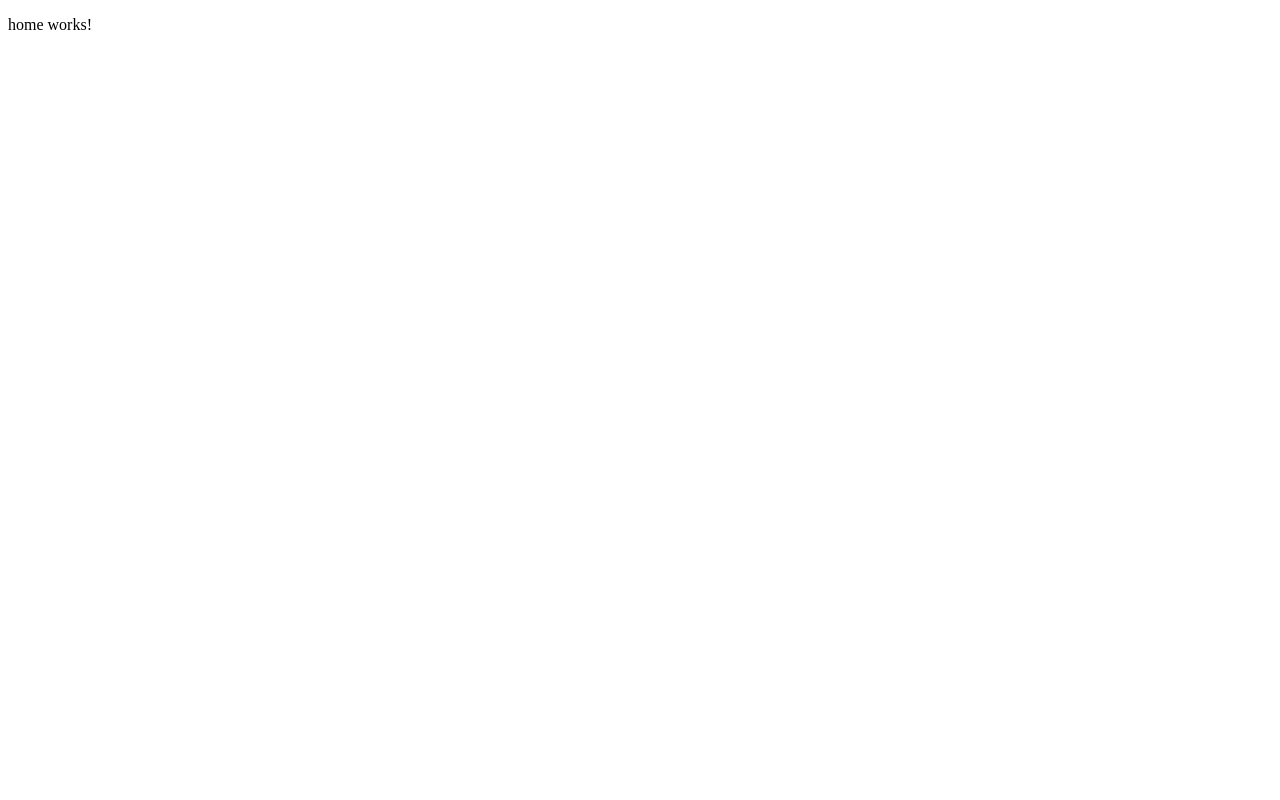
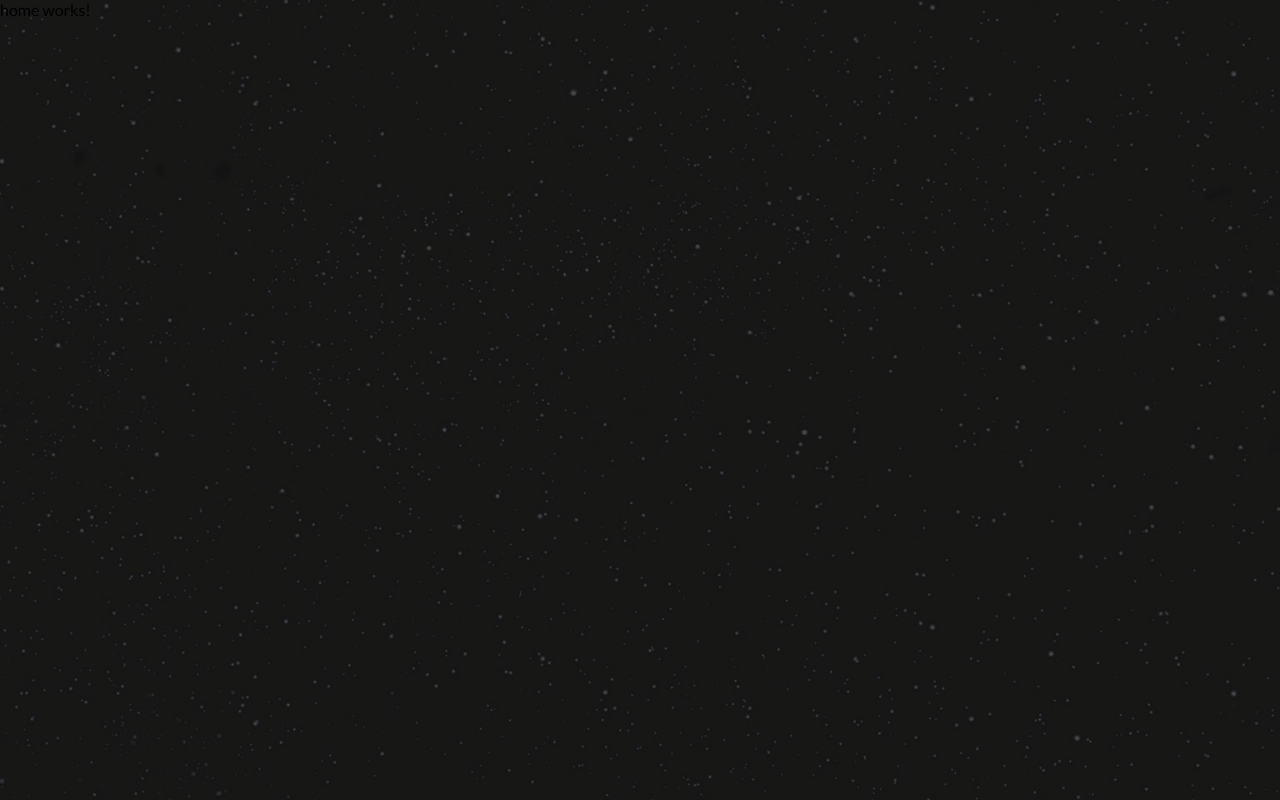
Before and after one commit to IgorDoring/desafioFrontend2na8, an Angular app: page / in a window 1280 px wide. Built offline with nearby package versions, Linux system fonts and the light colour scheme.

Commit message:
fix: arrumando background para alinhar com o requerimento

```diff
--- a/src/app/app.component.html
+++ b/src/app/app.component.html
@@ -1 +1,2 @@
+<div class="bg"></div>
 <router-outlet></router-outlet>
--- a/src/styles.scss
+++ b/src/styles.scss
@@ -1 +1,23 @@
 /* You can add global styles to this file, and also import other style files */
+@import url("https://fonts.googleapis.com/css2?family=Lato:ital,wght@0,100;0,300;0,400;0,700;0,900;1,100;1,300;1,400;1,700;1,900&display=swap");
+* {
+  margin: 0;
+  padding: 0;
+  box-sizing: border-box;
+}
+
+body {
+  font-family: "Lato";
+  position: relative;
+  background: rgba(18, 18, 18, 0.97);
+  height: 100dvh;
+}
+
+div.bg {
+  position: absolute;
+  width: 100%;
+  height: 100%;
+  background: url("assets/StarWarsBackground.png");
+  opacity: 0.2;
+  z-index: -1;
+}
```
